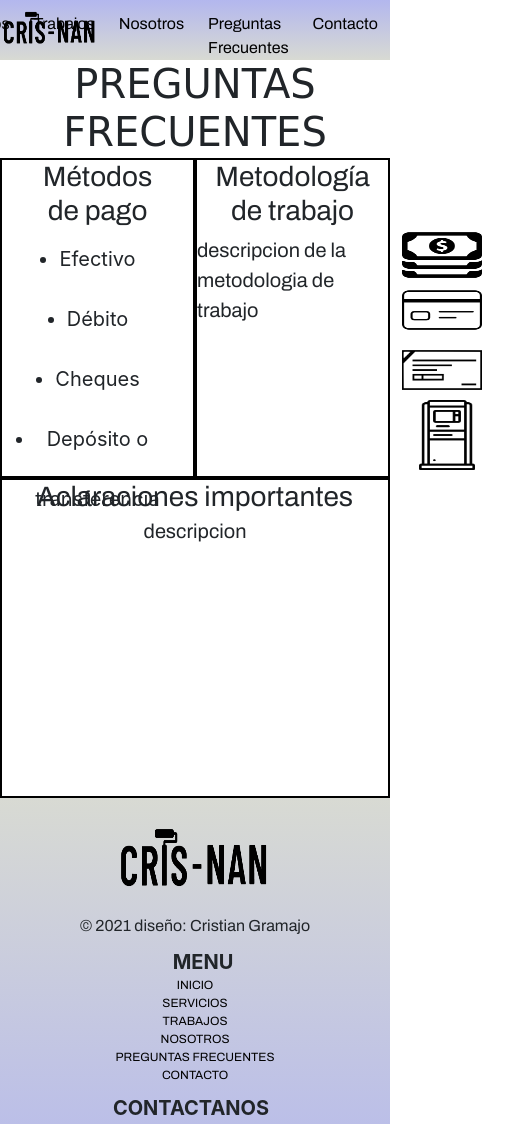
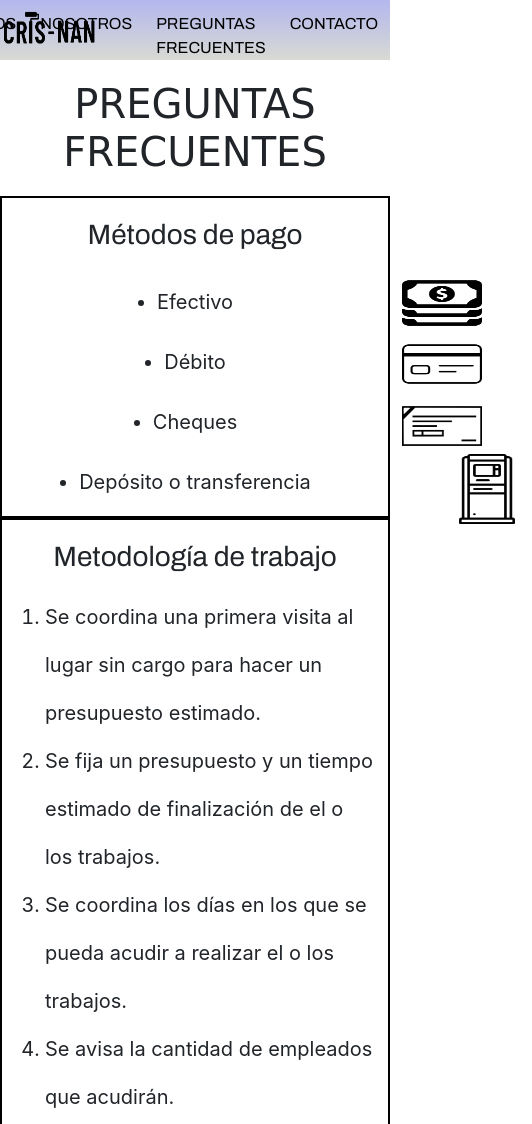
Before and after one commit to CristianG22/WebCrisNan, a website: page pages/preguntas.html in a window 390 px wide. Shown: the top 1124 px of the page, 532 px wide, since content can reach past the window. Drawn offline with nearby package versions, Linux system fonts and the light colour scheme; a web font is replaced by a local one.

Commit message:
Realizacion de algo de responsive en preguntas frecuentes y otros detalles

```diff
--- a/css/general.css
+++ b/css/general.css
@@ -27,6 +27,7 @@ h1{
     font-size: 10rem;
     font-family: 'Tourney', cursive;
     text-align: center;
+    margin: 5rem;
 }
 
 h2 {
@@ -105,9 +106,7 @@ h5 {
     margin-top: 2rem;
 }
 
-.piePagina__menu h5 {
-    left: 2rem;
-}
+
 .piePagina__menu ul {
     list-style-type: none;
 }
--- a/css/preguntas.css
+++ b/css/preguntas.css
@@ -1,29 +1,12 @@
-h1 {
-    margin-bottom: 2,5rem;
-}
-
-.metodosPago__opciones li {
-    font-size: 5rem;
-}
-
-
-.gridPreguntas {
-    display: grid;
-    grid-template-columns: 50% 50% ;
-    grid-template-rows: 320px 320px;
-    grid-template-areas:    "metodos metodologia"
-                            "aclaraciones aclaraciones";
-}
-
 .metodosPago {
     text-align: center;
     position: relative;
     border: 2px solid black;
-    line-height: 60px;
-    padding-left: 40px;
-    padding-right: 40px;
-    padding-bottom: 20px;
-    grid-area: metodos;
+    line-height: 15rem;
+}
+
+h3 {
+    margin: 5rem;
 }
 
 .metodosPago__opciones{
@@ -33,51 +16,54 @@ h1 {
     align-items: center;
 }
 
-.metodologiaTrabajo {
-    position: relative;
-    border: 2px solid black;
-    grid-area: metodologia;
+.metodosPago__opciones li {
+    font-size: 5rem;
 }
 
-.aclaracionImpClass{
-    position: relative;
+.metodologiaTrabajo {
     border: 2px solid black;
-    text-align: center;
-    grid-area: aclaraciones;
+    line-height: 12rem;
+}
+
+.metodologiaTrabajo ol li {
+    font-size: 5rem;
+}
+.metodologiaTrabajo ol {
+    margin-left: 7rem;
 }
 
 /* imagenes */
 
 .metodosPago__billete {
-    height: 50px;
-    width: 80px;
+    height: 12.5rem;
+    width: 20rem;
     position: absolute;
-    top: 70px;
-    left: 400px;
+    top: 20rem;
+    left: 100rem;
 }
 
 .metodosPago__tarjeta {
-    height: 60px;
-    width: 80px;
+    height: 15rem;
+    width: 20rem;
     position: absolute;
-    top: 120px;
-    left: 400px;
+    top: 34rem;
+    left: 100rem;
 }
 
 .metodosPago__cheque {
-    height: 40px;
-    width: 80px;
+    height: 10rem;
+    width: 20rem;
     position: absolute;
-    top: 190px;
-    left: 400px;
+    top: 52rem;
+    left: 100rem;
 }
 
 .metodosPago__cajero {
-    height: 70px;
-    width: 90px;
+    height: 17.5rem;
+    width: 22.5rem;
     position: absolute;
-    top: 240px;
-    left: 400px;
+    top: 64rem;
+    left: 110rem;
 }
 
 /* fin imagenes */
--- a/css/servicios.css
+++ b/css/servicios.css
@@ -2,7 +2,11 @@
     line-height: 12.5rem;
 }
 
-li {
-    font-size: 4rem;
-    margin-left: 5rem;
+.listado li {
+    font-size: 5rem;
+    margin-left: 3rem;
 }
+
+p {
+    font-size: 6rem;
+}
--- a/css/trabajos.css
+++ b/css/trabajos.css
@@ -1,6 +1,3 @@
-h1 {
-    margin: 20px;
-}
 
 .subNavegador__opciones {
     margin: 20px;
--- a/pages/preguntas.html
+++ b/pages/preguntas.html
@@ -25,12 +25,12 @@
 
         <nav class="navegador">
             <ul class="navegador__opciones">
-                <li> <a href="../index.html">Inicio</a> </li>
-                <li>  <a href="servicios.html">Servicios</a> </li>
-                <li> <a href="trabajos.html">Trabajos</a> </li>
-                <li> <a href="nosotros.html">Nosotros</a> </li>
-                <li> <a href="preguntas.html">Preguntas Frecuentes</a> </li>
-                <li> <a href="contacto.html">Contacto</a> </li>
+                <li> <a href="../index.html">INICIO</a> </li>
+                <li> <a href="servicios.html">SERVICIOS</a> </li>
+                <li> <a href="trabajos.html">TRABAJOS</a> </li>
+                <li> <a href="nosotros.html">NOSOTROS</a> </li>
+                <li> <a href="preguntas.html">PREGUNTAS FRECUENTES</a> </li>
+                <li> <a href="contacto.html">CONTACTO</a> </li>
             </ul>
         </nav>
 
@@ -39,10 +39,9 @@
     <main>
         <h1>PREGUNTAS FRECUENTES</h1>
 
-        <section class="gridPreguntas">
-
-
-            <div class="metodosPago">
+        <div class="container-fluid">
+            <div class="row">
+                <div class="metodosPago col-md-6">
                         <h3>Métodos de pago</h3>
 
                         <div>
@@ -63,19 +62,17 @@
                 </div>
 
 
-            <div class="metodologiaTrabajo">
+                <div class="metodologiaTrabajo col-md-6">
                         <h3>Metodología de trabajo</h3>
-                    <img src="" alt=""> <!-- imagen para decorar-->
-                    <p>descripcion de la metodologia de trabajo</p>
+                        <ol>
+                            <li>Se coordina una primera visita al lugar sin cargo para hacer un presupuesto estimado.</li>
+                            <li>Se fija un presupuesto y un tiempo estimado de finalización de el o los trabajos.</li>
+                            <li>Se coordina los días en los que se pueda acudir a realizar el o los trabajos.</li>
+                            <li>Se avisa la cantidad de empleados que acudirán.</li>
+                        </ol>
                 </div>
-
-            <div class="aclaracionImpClass">
-
-                    <h3>Aclaraciones importantes</h3>
-                    <p>descripcion</p>
-
             </div>
-        </section>
+        </div>
 
     </main>
 
```
Also changed, not shown: pages/contacto.html (+6 -6 lines), pages/nosotros.html (+6 -6 lines), pages/servicios.html (+21 -19 lines), pages/trabajos.html (+6 -6 lines). Lines whose indentation alone changed are shown as unchanged.
